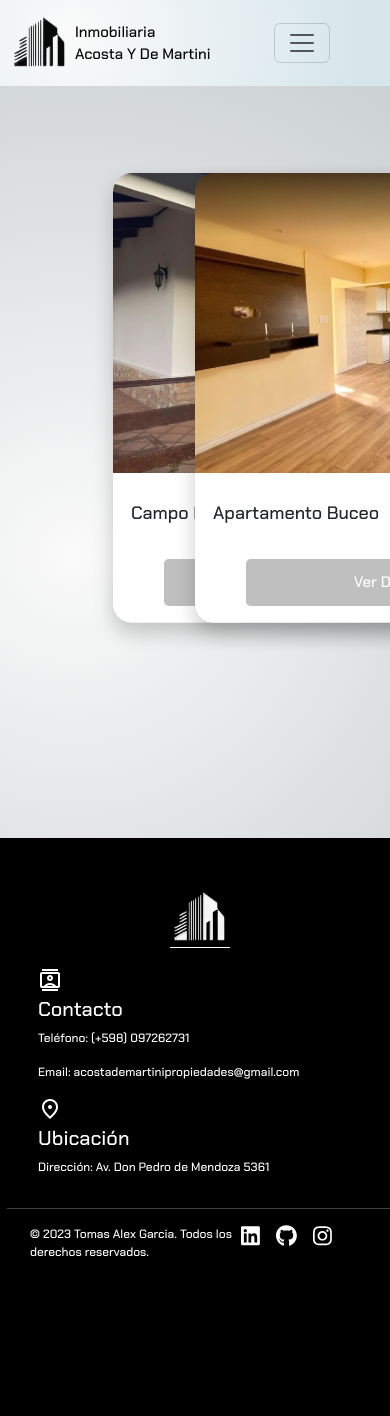
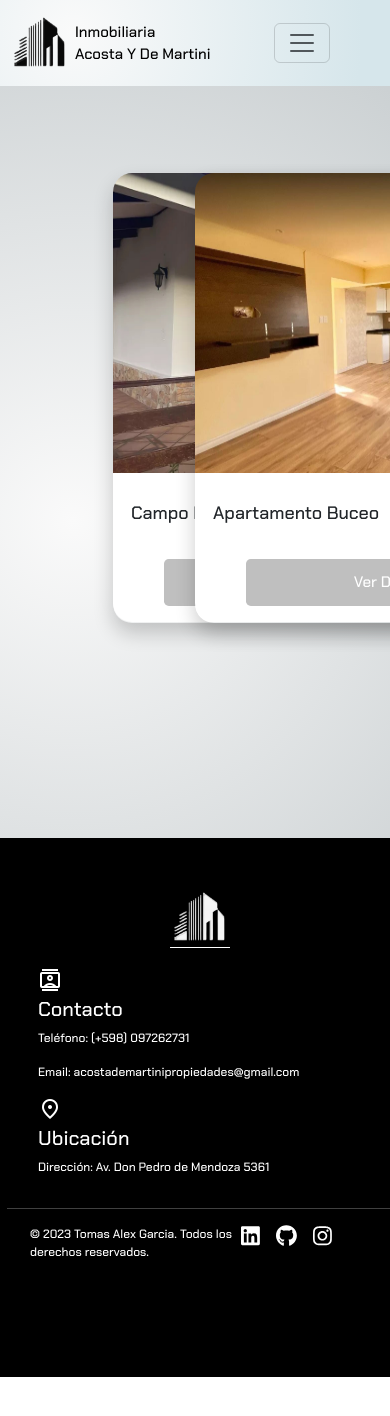
Before and after one commit to AlexTGarcia020/Inmobiliaria-Alex, a React (Vite) app: page /Ventas in a window 390 px wide. Shown: the top 1416 px of the page. After the commit the page ends 1377 px from the top, so only its background shows below. Built offline with nearby package versions, Linux system fonts and the light colour scheme.

Commit message:
Pruebas Responsive Phone V1

```diff
--- a/src/App.css
+++ b/src/App.css
@@ -77,6 +77,7 @@ body {
     }
 
     .seal-container-two {
+      margin-top: 25rem !important;
       gap: 0px !important;
       display: flex !important;
       flex-direction: column !important;
--- a/src/assets/Footer.css
+++ b/src/assets/Footer.css
@@ -30,7 +30,7 @@
   }
 
   .footer {
-    padding: 50px 50px 190px 0px !important;
+    padding: 50px 50px 100px 0px !important;
   }
 
   .contact-footer {
```
